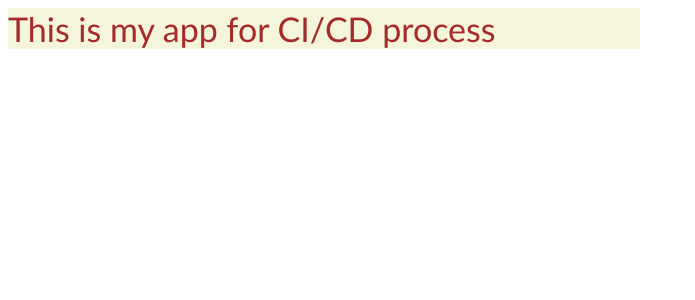
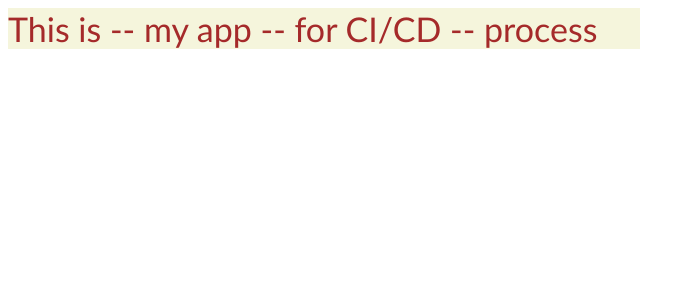
Before and after one commit to maciejmar/ng-ci-cd, an Angular app: page / in a window 1280 px wide. Shown: the top 300 px of the page, without its empty margins (0-695 px from the left). Built offline with nearby package versions, Linux system fonts and the light colour scheme.

Commit message:
dashes added to comment

```diff
--- a/src/app/app.component.html
+++ b/src/app/app.component.html
@@ -1,3 +1,3 @@
 
-<div class="firstModal">This is my app for CI/CD process</div>
+<div class="firstModal">This is --  my app -- for CI/CD -- process</div>
 <router-outlet></router-outlet>
```
